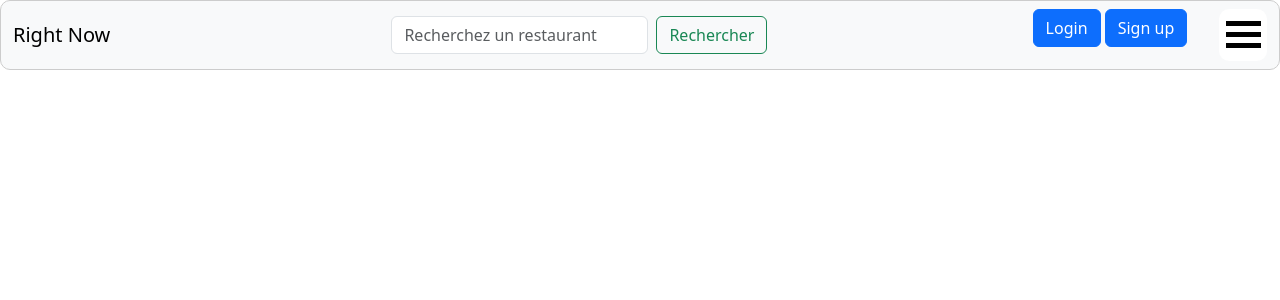
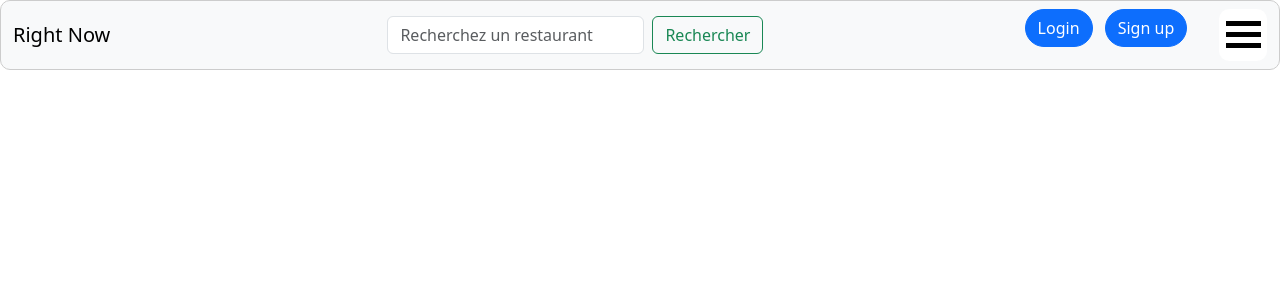
Before and after one commit to hcridlig/right-now, a PHP site: page /nav.php in a window 1280 px wide. Shown: the top 300 px of the page. Run offline with PHP 8.4, Linux system fonts and the light colour scheme.

Commit message:
modif navbar

```diff
--- a/html/nav.css
+++ b/html/nav.css
@@ -37,6 +37,7 @@
   padding: 0.15rem 0.5rem;
   margin: 0.8rem;
   flex: 2;
+  width: 5em; /* Ajustez la largeur selon vos besoins */
 }
 
 .search-bar input[type="text"] {
--- a/html/nav.php
+++ b/html/nav.php
@@ -4,6 +4,11 @@
   <link href="nav.css" rel="stylesheet" type="text/css">
   <link href="https://cdn.jsdelivr.net/npm/bootstrap@5.3.0-alpha3/dist/css/bootstrap.min.css" rel="stylesheet" integrity="sha384-KK94CHFLLe+nY2dmCWGMq91rCGa5gtU4mk92HdvYe+M/SXH301p5ILy+dN9+nJOZ" crossorigin="anonymous">
   <meta name="viewport" content="width=device-width, initial-scale=1.0">
+  <style>
+    .rounded-btn {
+      border-radius: 20px;
+    }
+  </style>
 </head>
 
 <body>
@@ -14,9 +19,13 @@
         <input class="form-control me-2" type="search" placeholder="Recherchez un restaurant" aria-label="Search">
         <button class="btn btn-outline-success" type="submit">Rechercher</button>
       </form>
-      <div>
-        <button class="btn btn-primary" type="button" onclick="location.href='login.php';">Login</button>
-        <button class="btn btn-primary" type="button" onclick="location.href='signup.php';">Sign up</button>
+      <div class="ml-auto">
+        <div class="btn-group">
+          <button class="btn btn-primary rounded-btn me-2" type="button" onclick="location.href='login.php';">Login</button>
+        </div>
+        <div class="btn-group">
+          <button class="btn btn-primary rounded-btn" type="button" onclick="location.href='signup.php';">Sign up</button>
+        </div>
         <a href="#" id="openBtn">
           <span class="burger-icon">
             <span></span>
```
Lines whose indentation alone changed are shown as unchanged.
